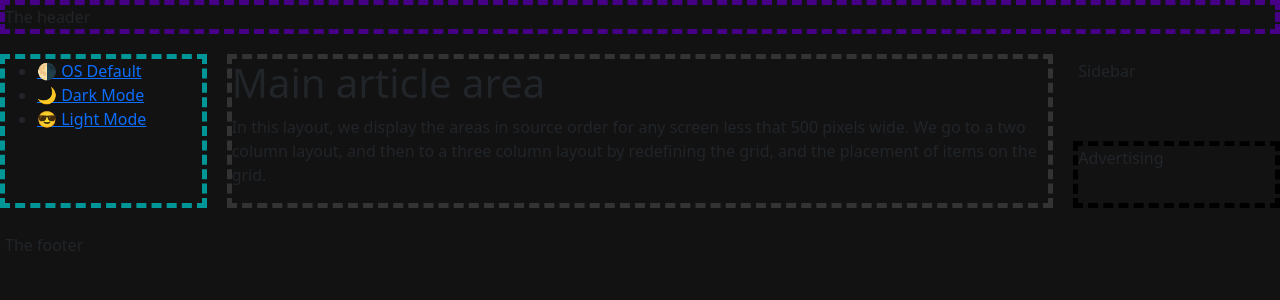
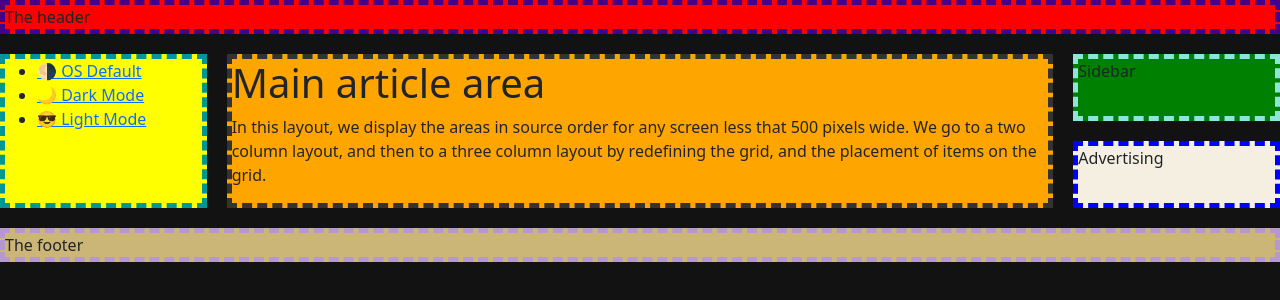
Before and after one commit to wanghci/lab-7-dark-grid-teamvalorant, a plain HTML site: page index.html in a window 1280 px wide. Drawn offline with nearby package versions, Linux system fonts and the light colour scheme.

```diff
--- a/dark.css
+++ b/dark.css
@@ -1,36 +1,34 @@
 .dark {
+    .debug {
         .main-head {
-        background-color: #121212;
+            background-color: red;
             border: 5px dashed #450085;
         }
 
         .content {
-        background-color: #121212;
+            background-color: orange;
             border: 5px dashed #333333;
         }
 
         .main-nav {
-        background-color: #121212;
+            background-color: yellow;
             border: 5px dashed #009698;
         }
 
         .side {
-        background-color: #121212;
-        border: 5px dashed #121212;
+            background-color: green;
+            border: 5px dashed #8EE4D7;
         }
 
         .ad {
-        background-color: #121212;
-        border: 5px dashed black;
+            background-color: #F4EFE1;
+            border: 5px dashed blue;
         }
 
         .main-footer {
-        background-color: #121212;
-        border: 5px dashed #121212;
+            background-color: #cbb677;
+            border: 5px dashed #b599ce;
         }
-
-    .wrapper {
-        background-color: #121212;
     }
 }
 
--- a/index.html
+++ b/index.html
@@ -12,7 +12,7 @@
   <link rel="stylesheet" href="dark.css">
 </head>
 
-<body class="dark">
+<body class="debug">
   <div class="wrapper">
     <header class="main-head">The header</header>
     <nav class="main-nav">
```
Lines whose indentation alone changed are shown as unchanged.
